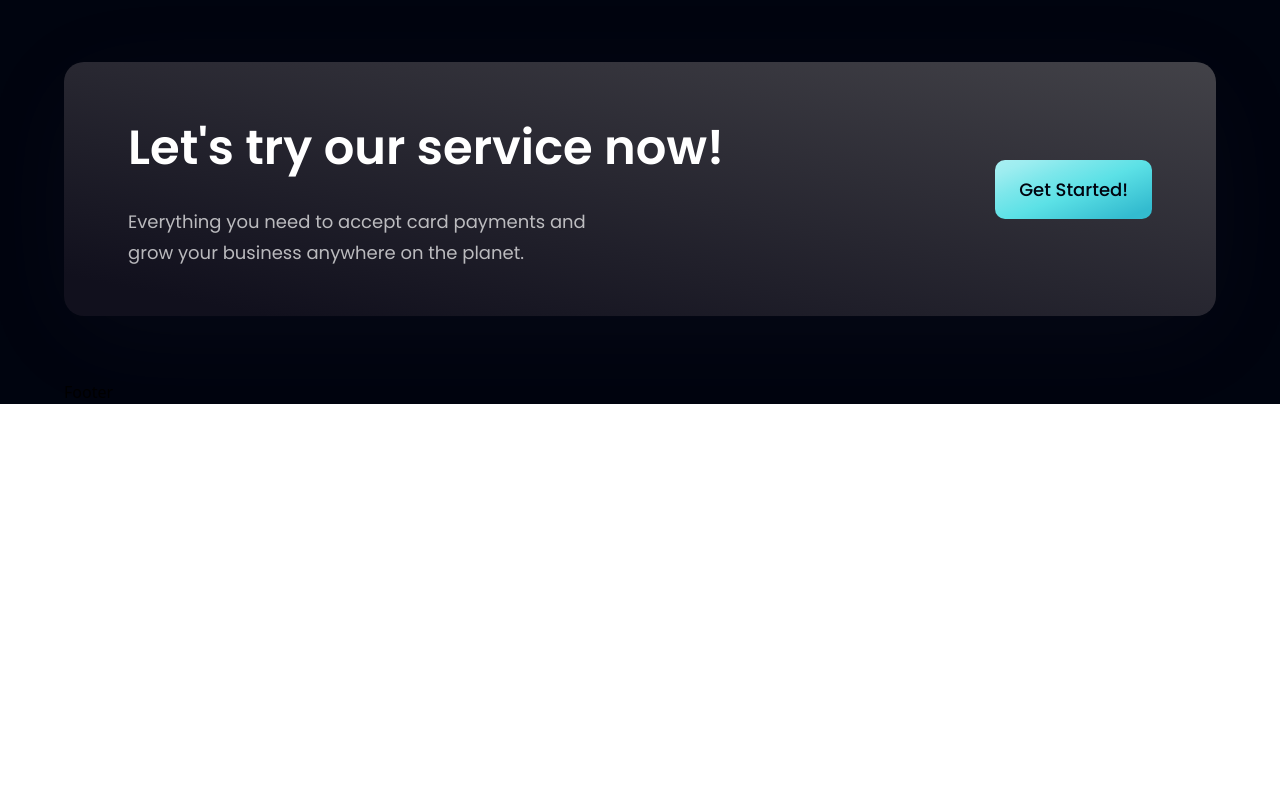
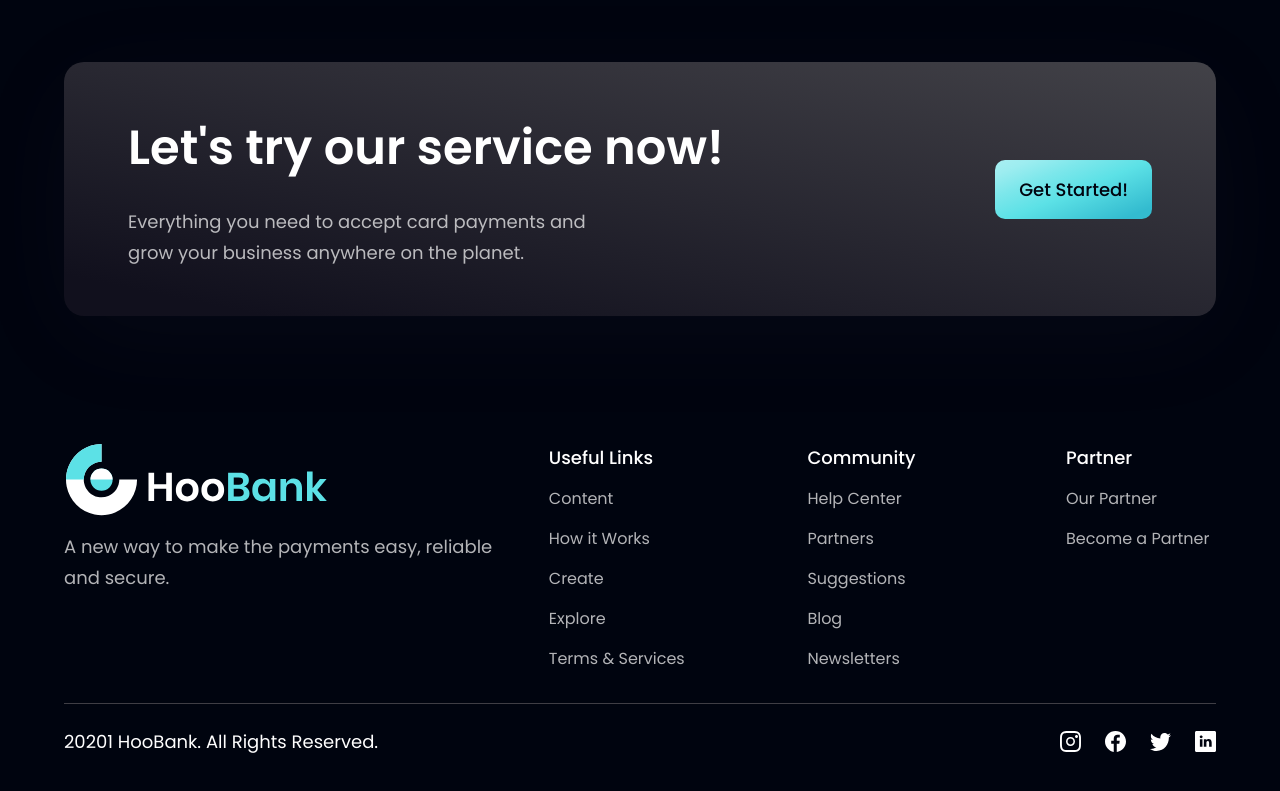
Before and after one commit to udK01/TailwindProject, a React (Vite) app: page / in a window 1280 px wide. Shown: the part 3935-4726 px from the top of the page. Before the commit the page ends 4339 px from the top, so only its background shows below. Built offline with nearby package versions, Linux system fonts and the light colour scheme.

Commit message:
HooBank Completed.

```diff
--- a/src/components/Footer.jsx
+++ b/src/components/Footer.jsx
@@ -1,3 +1,64 @@
+import styles from "../style";
+import { logo } from "../assets";
+import { footerLinks, socialMedia } from "../constants";
+
 export default function Footer() {
-  return <>Footer</>;
+  return (
+    <section className={`${styles.flexCenter} ${styles.paddingY} flex-col`}>
+      <div className={`${styles.flexStart} md:flex-row flex-col mb-8 w-full`}>
+        <div className="flex-1 flex flex-col justify-start mr-10">
+          <img
+            src={logo}
+            alt="logo"
+            className="w-[266px] h-[72px] object-contain"
+          />
+          <p className={`${styles.paragraph} mt-4 maw-w-[310px]`}>
+            A new way to make the payments easy, reliable and secure.
+          </p>
+        </div>
+        <div className="flex-[1.5] w-full flex flex-row justify-between flex-wrap md:mt-0 mt-10">
+          {footerLinks.map((footerLink) => (
+            <div
+              key={footerLink.key}
+              className="flex flex-col ss:my-0 my-4 min-w-[150px]"
+            >
+              <h4 className="font-poppins font-medium text-[18px] leading-[27px] text-white">
+                {footerLink.title}
+              </h4>
+              <ul className="list-none mt-4">
+                {footerLink.links.map((link, index) => (
+                  <li
+                    key={link.name}
+                    className={`font-poppins font-normal text-[16px] leading-[24px] text-dimWhite hover:text-secondary cursor-pointer ${
+                      index !== footerLink.links.length - 1 ? "mb-4" : "mb-0"
+                    }`}
+                  >
+                    {link.name}
+                  </li>
+                ))}
+              </ul>
+            </div>
+          ))}
+        </div>
+      </div>
+
+      <div className="w-full flex justify-between items-center md:flex-row flex-col pt-6 border-t-[1px] border-t-[#3F3E45]">
+        <p className="font-poppins font-normal text-center text-[18px] leading-[27px] text-white">
+          20201 HooBank. All Rights Reserved.
+        </p>
+        <div className="flex flex-row md:mt-0 mt-6">
+          {socialMedia.map((social, index) => (
+            <img
+              key={social.id}
+              src={social.icon}
+              alt={social.id}
+              className={`w-[21px] h-[21px] object-contain cursor-pointer ${
+                index !== socialMedia.length - 1 ? "mr-6" : "mr-0"
+              }`}
+            />
+          ))}
+        </div>
+      </div>
+    </section>
+  );
 }
```
